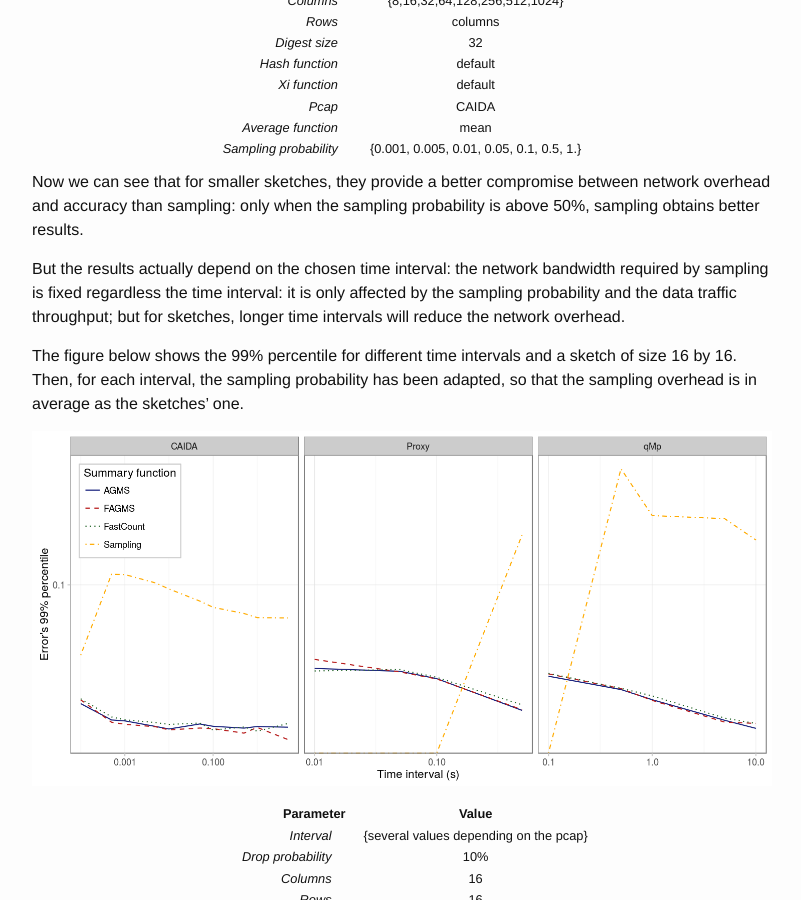
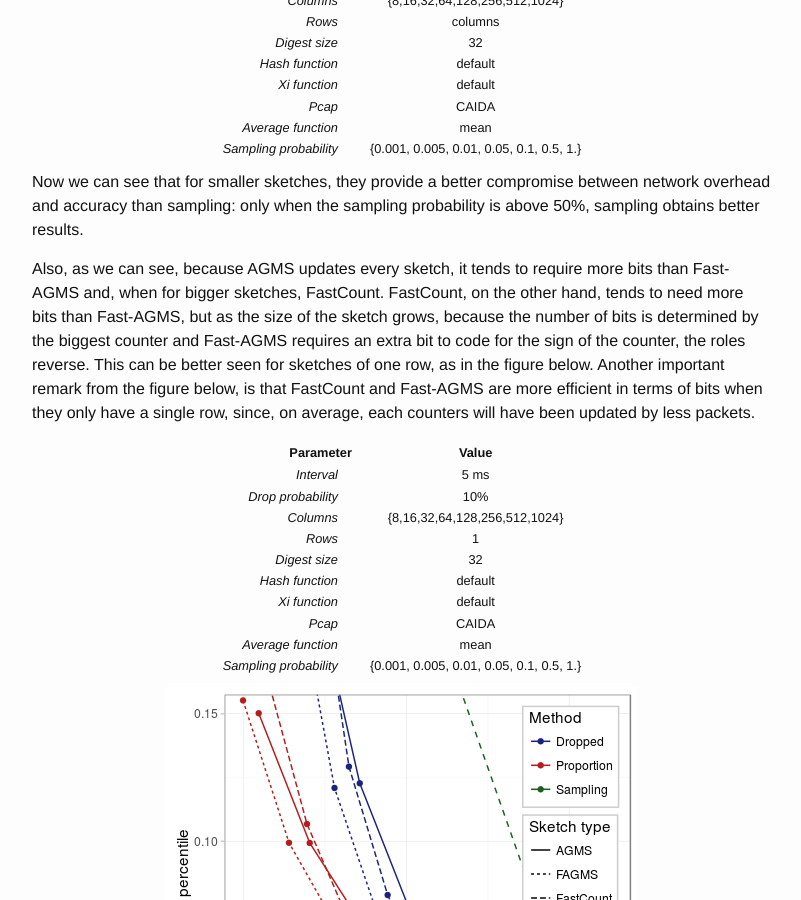
Before and after one commit to esterl/sketches-evaluation, a Jekyll site: the page built from reports/cost/index.md, in a window 1280 px wide and 900 px high, scrolled down 1969 px. Shown: the whole window, without its empty margins (238-1039 px from the left). Built offline with Jekyll 4.4.1, drawn with Linux system fonts in a browser that asks for light colours.

Commit message:
Figures and results of regression

```diff
--- a/reports/cost/index.md
+++ b/reports/cost/index.md
@@ -50,6 +50,23 @@ On the other hand, for the overhead, we consider that the sketches will be compr
 
 Now we can see that for smaller sketches, they provide a better compromise between network overhead and accuracy than sampling: only when the sampling probability is above 50%, sampling obtains better results.
 
+Also, as we can see, because AGMS updates every sketch, it tends to require more bits than Fast-AGMS and, when for bigger sketches, FastCount. FastCount, on the other hand, tends to need more bits than Fast-AGMS, but as the size of the sketch grows, because the number of bits is determined by the biggest counter and Fast-AGMS requires an extra bit to code for the sign of the counter, the roles reverse. This can be better seen for sketches of one row, as in the figure below. Another important remark from the figure below, is that FastCount and Fast-AGMS are more efficient in terms of bits when they only have a single row, since, on average, each counters will have been updated by less packets.
+
+|              Parameter |                   Value                  |
+|-----------------------:|:----------------------------------------:|
+|             _Interval_ |                   5 ms                   |
+|     _Drop probability_ |                    10%                   |
+|              _Columns_ |       {8,16,32,64,128,256,512,1024}      |
+|                 _Rows_ |                     1                    |
+|          _Digest size_ |                    32                    |
+|        _Hash function_ |                  default                 |
+|          _Xi function_ |                  default                 |
+|                 _Pcap_ |                   CAIDA                  |
+|     _Average function_ |                   mean                   |
+| _Sampling probability_ | {0.001, 0.005, 0.01, 0.05, 0.1, 0.5, 1.} |
+
+![](figures/overhead_onerow.png)
+
 But the results actually depend on the chosen time interval: the network bandwidth required by sampling is fixed regardless the time interval: it is only affected by the sampling probability and the data traffic throughput; but for sketches, longer time intervals will reduce the network overhead.
 
 The figure below shows the 99% percentile for different time intervals and a sketch of size 16 by 16. Then, for each interval, the sampling probability has been adapted, so that the sampling overhead is in average as the sketches' one.
```
Also changed, not shown: reports/estimating-total/rows.md (+7 -1 lines), reports/cost/figures/overhead_onerow.png (added), reports/estimating-total/figures/coefficients.png (added), 5 other files.
